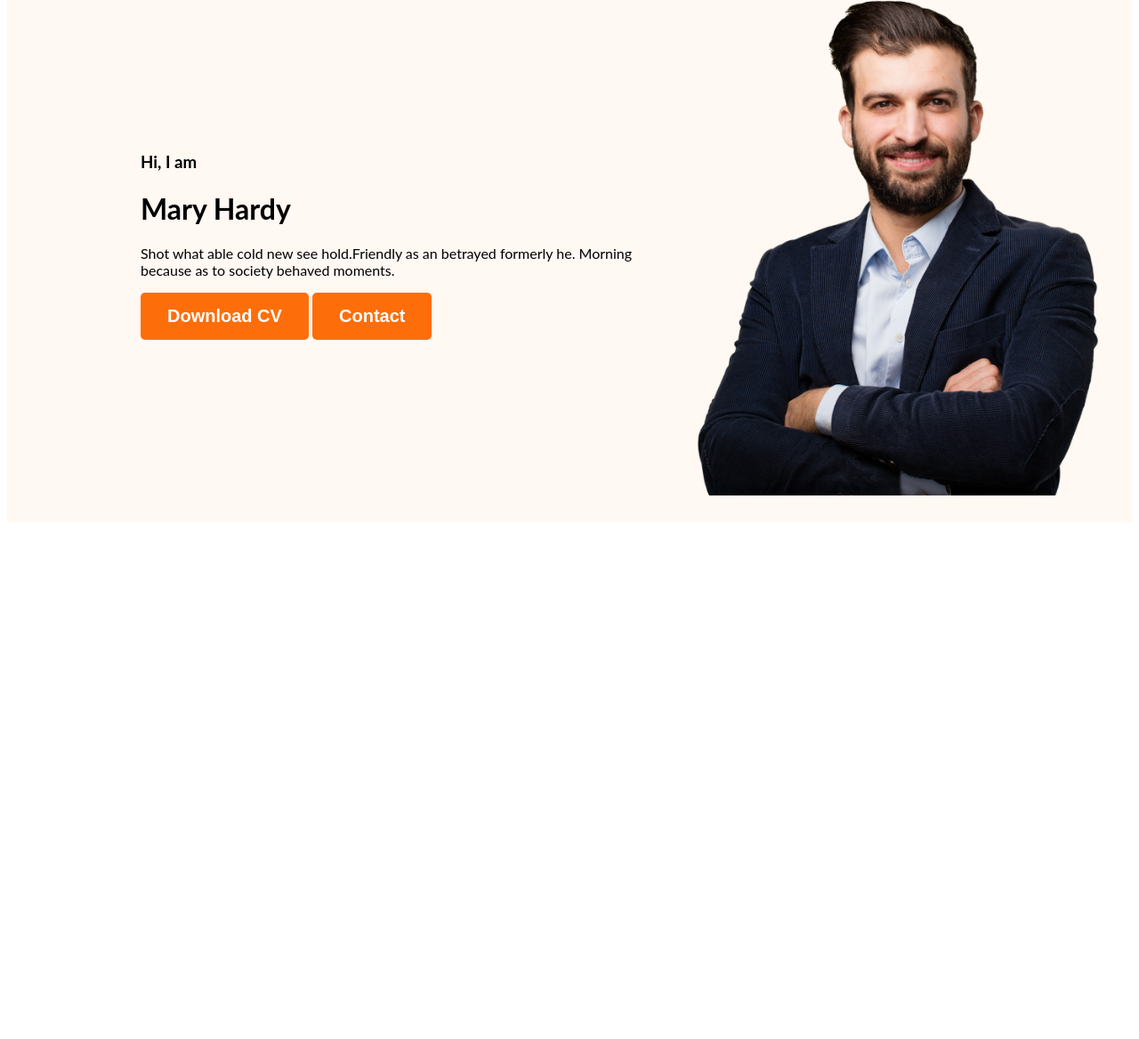
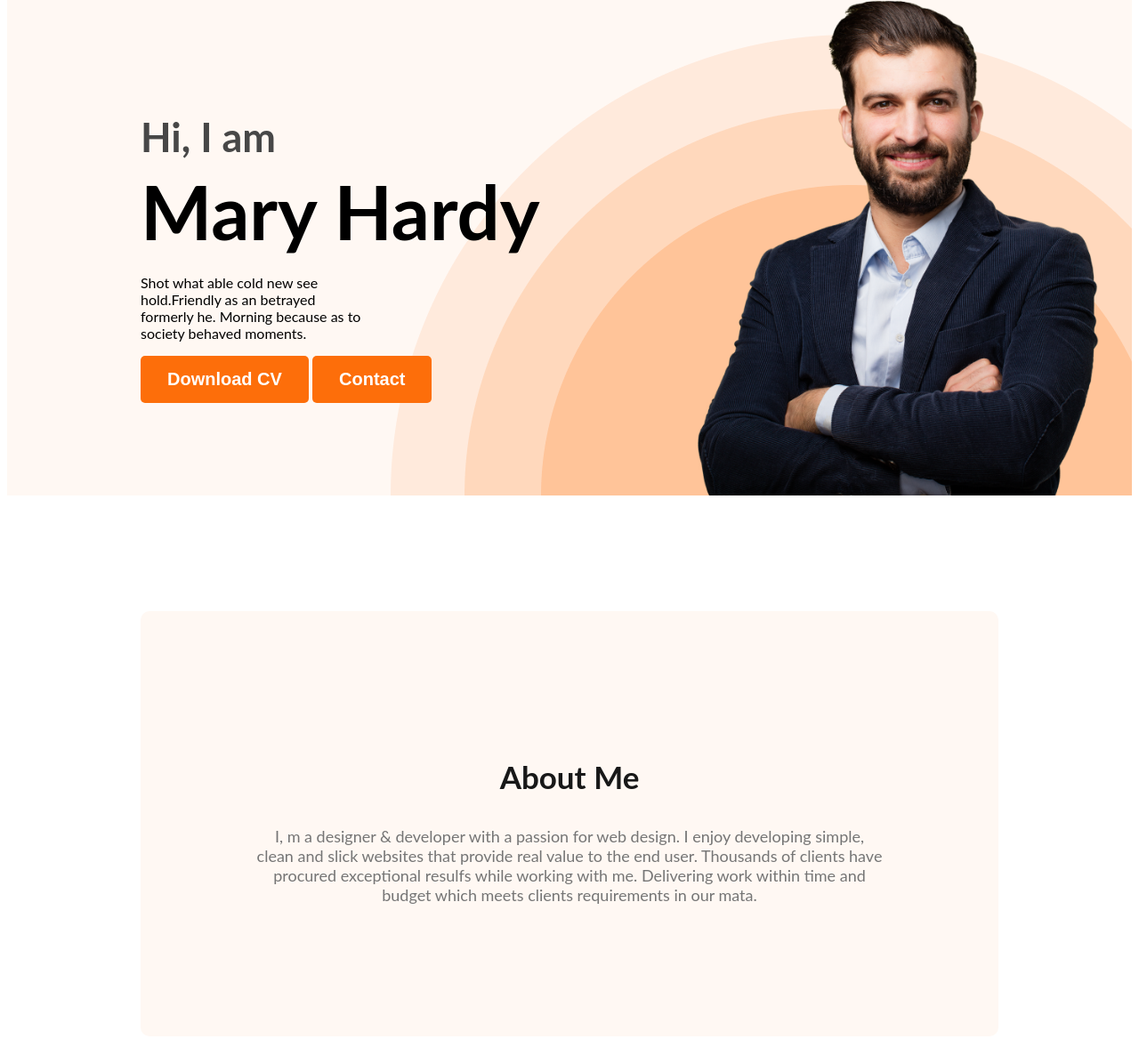
Before and after one commit to SamitRaiyan/mod5--Bulid-a-beautiful-portfolio-website, a plain HTML site: page index.html in a window 1280 px wide. Shown: the part 204-1372 px from the top of the page at 89% size. Before the commit the page ends 800 px from the top, so only its background shows below. Drawn offline with Linux system fonts and the light colour scheme.

Commit message:
about section working

```diff
--- a/index.html
+++ b/index.html
@@ -26,7 +26,7 @@
           <div class="banner-content">
             <h3 class="banner-greeting">Hi, I am</h3>
             <h1 class="banner-title">Mary Hardy</h1>
-            <p>Shot what able cold new see hold.Friendly as an betrayed formerly he. Morning because as to society behaved moments.</p>
+            <p class="banner-description">Shot what able cold new see hold.Friendly as an betrayed formerly he. Morning because as to society behaved moments.</p>
             <button class="btn-primary">Download CV</button>
             <button class="btn-primary">Contact</button>
           </div>
@@ -34,7 +34,12 @@
         </div>
     </header>
 
-    <main></main>
+    <main>
+      <section class="about">
+        <h3 class="section-title">About Me</h3>
+        <p class="section-description">I, m a designer & developer with a passion for web design. I enjoy developing simple, clean and slick websites that provide real value to the end user. Thousands of clients have procured exceptional resulfs while working with me. Delivering work within time and budget which meets clients requirements in our mata.</p>
+      </section>
+    </main>
 
     <footer></footer>
   </body>
--- a/styles/portfolio.css
+++ b/styles/portfolio.css
@@ -14,6 +14,17 @@ body {
   font-size: 20px;
   font-weight: 700;
   padding: 15px 30px;
+}
+.section-title{
+  color:#181818;
+text-align: center;
+font-size: 35px;
+font-weight: 700;
+}
+.section-description{
+  color:#757575;
+text-align: center;
+font-size: 18px;
 }
 
 /* nav related styles */
@@ -40,16 +51,48 @@ nav a {
   color: #181818;
 }
 
-
 /* header  related items */
-.header{
+.header {
   background-color: #fff8f3;
+  background-image: url("../images/header_bg.png");
+  background-repeat: no-repeat;
+  background-position: bottom right;
 }
-.banner{
-  padding: 30px 30px 30px 150px;
+.banner {
+  padding: 30px 30px 0px 150px;
   display: flex;
   align-items: center;
+  justify-content: space-between;
 }
-.banner .profile-pic{
+.banner-width {
+  max-width: 500px;
+}
+.banner .profile-pic {
   width: 500px;
 }
+.banner-greeting {
+  font-size: 45px;
+  color: #474747;
+  margin-bottom: 0px;
+}
+.banner-title {
+  font-size: 85px;
+  font-weight: 700;
+  margin-top: 5px;
+  margin-bottom: 20px;
+}
+.banner-description {
+  margin-top: 0px;
+  padding: 0px 325px 0px 0px;
+}
+
+/* main section styles */
+
+/* about section styles */
+.about {
+  padding: 130px;
+  border-radius: 10px;
+  background: #fff8f3;
+  margin: 130px 150px;
+
+}
```
